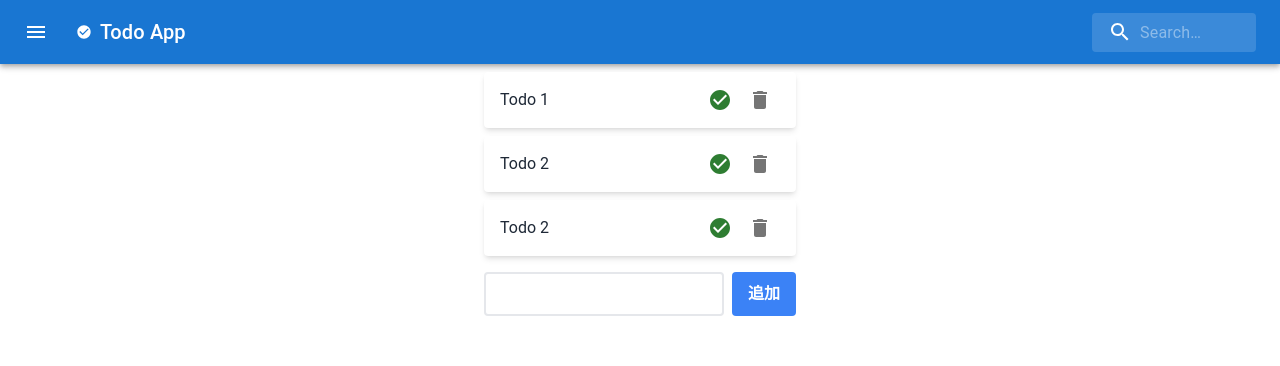
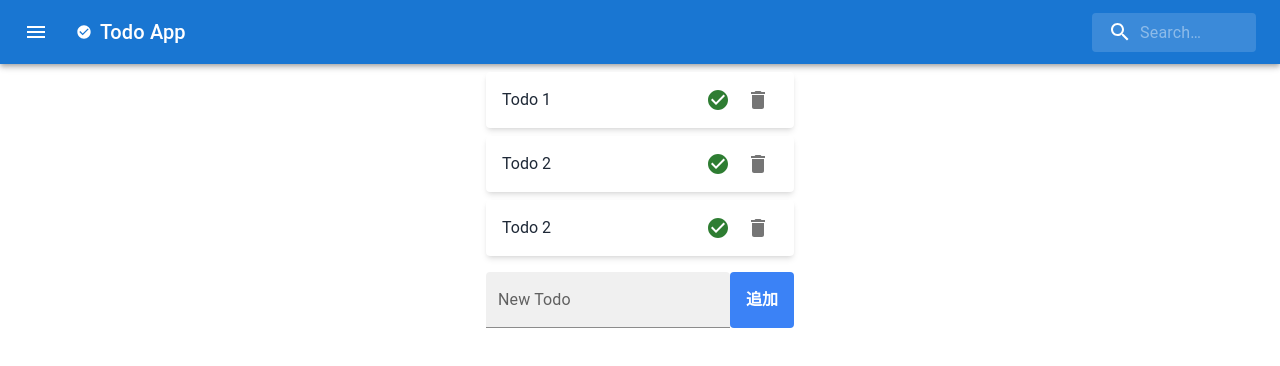
Before and after one commit to kuro1221/react-todo-app, a React (Create React App) app: page / in a window 1280 px wide. Shown: the top 366 px of the page. Built offline with nearby package versions, Linux system fonts and the light colour scheme.

Commit message:
バリデーションコンポーネント修正

```diff
--- a/src/App.tsx
+++ b/src/App.tsx
@@ -2,6 +2,7 @@ import { useState, useEffect, ChangeEvent } from 'react'
 import { TodoItem } from './components/TodoItem'
 import { Todo } from './models/Todo'
 import SearchAppBar from './components/SearchAppBar'
+import TextField from '@mui/material/TextField'
 
 import {
   fetchActiveTodos,
@@ -21,6 +22,10 @@ function App() {
 
   const onClickAdd = (text: string) => {
     try {
+      if (text === '') {
+        setInputTextError('Todoを入力してください')
+        return
+      }
       addTodo(text)
       setText('')
     } catch (error) {
@@ -77,15 +82,16 @@ function App() {
             />
           ))}
           <div className="flex mt-4">
-            <input
-              type="text"
+            <TextField
+              error={inputTextError ? true : false}
+              id="filled-error-helper-text"
+              label="New Todo"
+              defaultValue="Hello World"
+              helperText={inputTextError}
+              variant="filled"
+              onChange={onChangeText}
               value={text}
-              onChange={onChangeText}
-              className="border-2 border-gray-200 rounded p-2 mr-2 flex-grow"
             />
-            {inputTextError && (
-              <p className="text-red-500 text-sm">{inputTextError}</p>
-            )}
             <button
               onClick={() => onClickAdd(text)}
               className={`bg-blue-500 hover:bg-blue-700 btn ${
```
